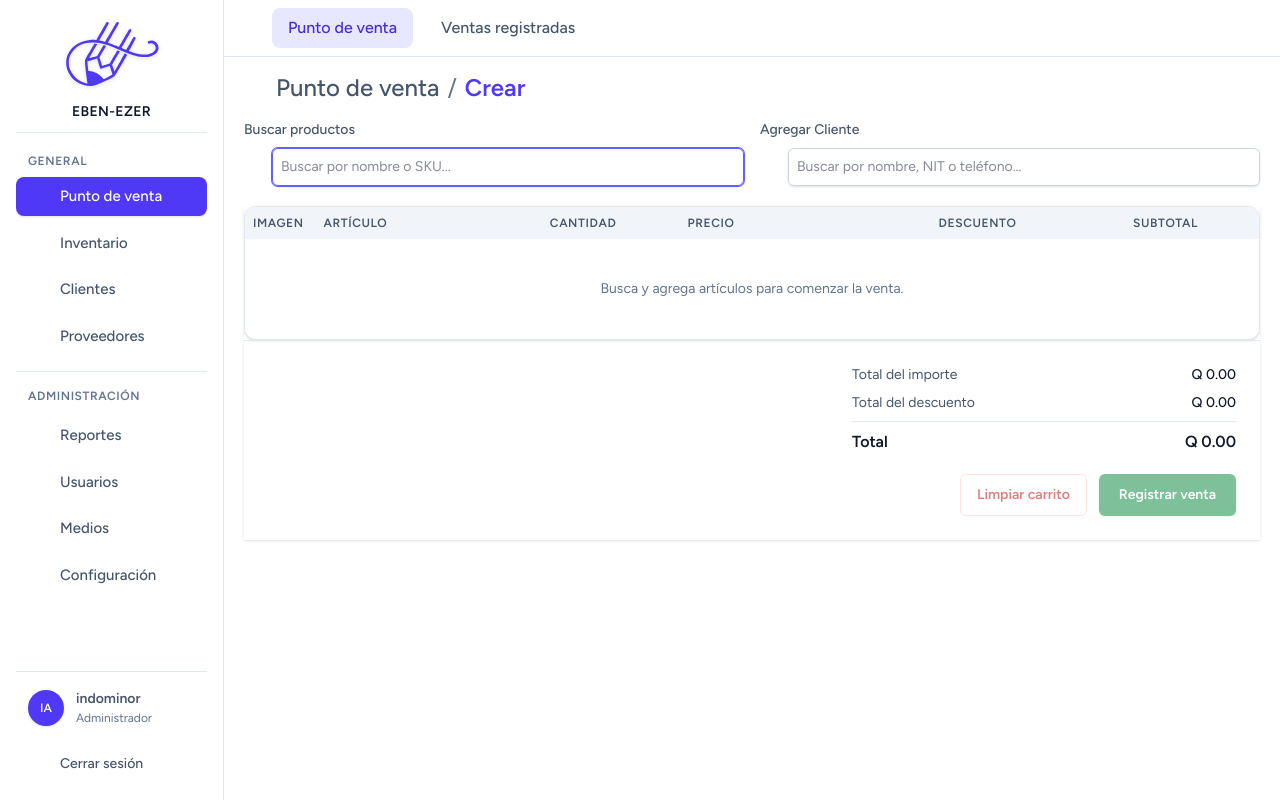
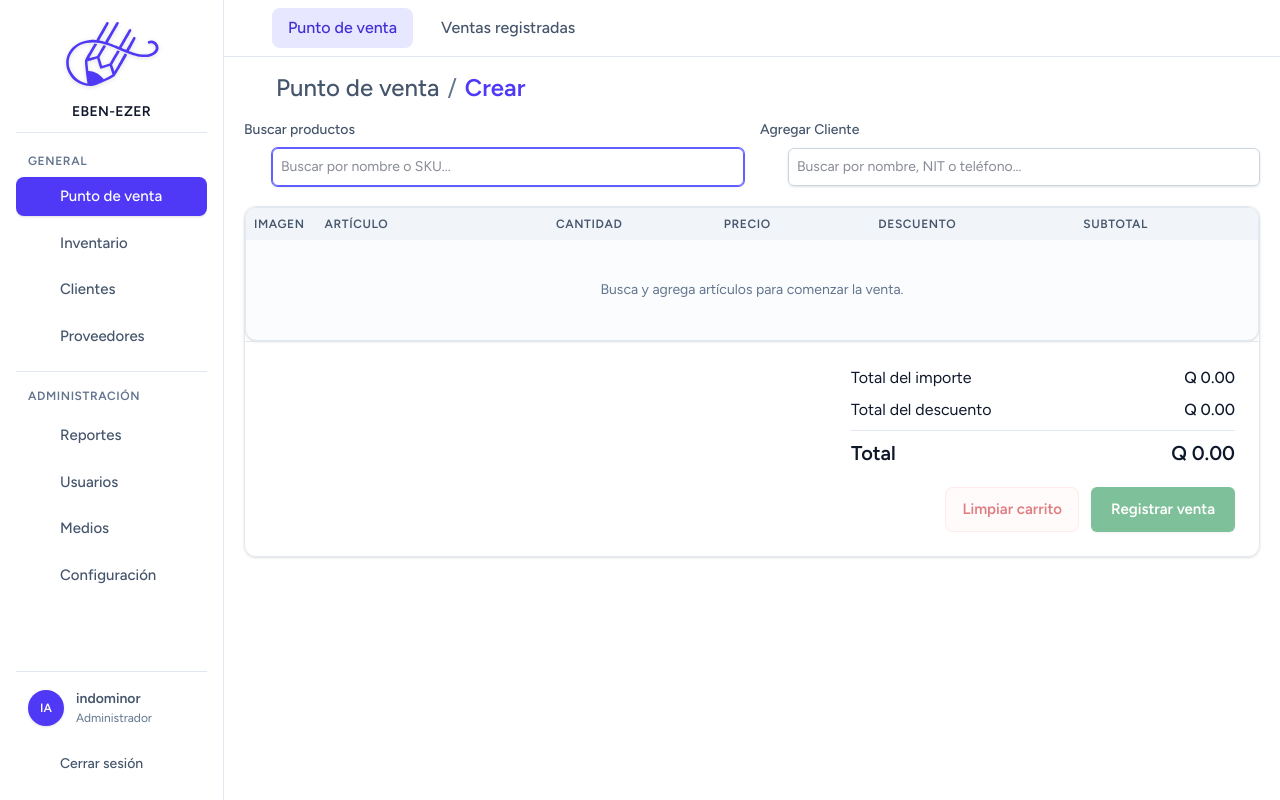
Before and after one commit to Polaryys/PolyMorph_Pos, a Laravel app: page /ventas/create in a window 1280 px wide. Run offline with Laravel 12, Linux system fonts and the light colour scheme; a user stored in the database is signed in; data comes from the database, SQL or seed files in the repository; data that the repository does not hold is empty; style sheets or scripts are compiled from the project's sources; some libraries are stand-ins or nearby versions.

Commit message:
Diseño de Carrito, temas, etc

```diff
--- a/resources/css/system-colors.css
+++ b/resources/css/system-colors.css
@@ -67,7 +67,7 @@
     --app-surface: var(--color-zinc-900);
     --app-surface-alt: var(--color-zinc-800);
     --app-surface-hover: var(--color-zinc-700);
-    --app-surface-elevated: var(--color-zinc-700);
+    --app-surface-elevated: var(--color-zinc-900);
 
     /* TEXTOS */
     --app-text-primary: var(--color-zinc-50);
--- a/resources/js/ventas.js
+++ b/resources/js/ventas.js
@@ -227,12 +227,6 @@ export function ventasCarrito(clienteSeleccionado = null, detalles = []) {
             );
 
             if (detalleExistente) {
-                if (!incrementarExistente) {
-                    this.errorFormulario = 'Este producto ya está agregado. Puedes cambiar su cantidad en la tabla.';
-                    this.enfocarBuscadorProductos();
-                    return;
-                }
-
                if (Number(detalleExistente.cantidad) >= this.cantidadDisponible(detalleExistente)) {
                   this.errorFormulario = 'No hay existencias suficientes para agregar otra unidad.';
                   this.enfocarBuscadorProductos();
--- a/resources/views/ventas/create.blade.php
+++ b/resources/views/ventas/create.blade.php
@@ -1,7 +1,6 @@
 <x-app-layout>
 
-    <div x-data="ventasCarrito(@js($clienteSeleccionado), @js($detalles))" x-init="init()"
-        class="space-y-3">
+    <div x-data="ventasCarrito(@js($clienteSeleccionado), @js($detalles))" x-init="init()" class="space-y-3">
 
         <form id="formulario-venta" action="{{ route('ventas.store') }}" method="POST" class="space-y-5"
             x-ref="formularioVenta" @submit.prevent="confirmarVenta($event)">
@@ -18,7 +17,7 @@
             {{-- Errores de validación --}}
             @if ($errors->any())
                 <div id="alert-validation-errors" role="alert"
-                    class="mb-4 flex items-center justify-between gap-4 rounded-lg border border-red-200 bg-red-100 p-4 text-sm text-red-700">
+                    class="mb-4 flex items-center justify-between gap-4 rounded-lg border border-red-200/70 dark:border-red-800/50 bg-red-100/70 dark:bg-red-950/30 p-4 text-sm text-red-700 dark:text-red-400">
                     <div>
                         <p class="font-semibold">No se pudo registrar la venta:</p>
 
@@ -38,7 +37,7 @@
 
             {{-- Errores de Alpine --}}
             <p id="alert-alpine-error" x-cloak x-show="errorFormulario"
-                class="mb-4 flex items-center justify-between gap-4 rounded-lg border border-red-200 bg-red-100 p-4 text-sm text-red-700"
+                class="mb-4 flex items-center justify-between gap-4 rounded-lg border border-red-200/70 dark:border-red-800/50 bg-red-100/70 dark:bg-red-950/30 p-4 text-sm text-red-700 dark:text-red-400"
                 role="alert">
                 <span x-text="errorFormulario"></span>
 
--- a/resources/views/ventas/partials/_buscador-cliente.blade.php
+++ b/resources/views/ventas/partials/_buscador-cliente.blade.php
@@ -4,16 +4,16 @@
 
     <template x-if="clienteSeleccionado">
         <div
-            class="flex min-h-10 items-center justify-between gap-3 rounded-md border border-indigo-200 bg-indigo-50 px-3 py-2">
-            <span class="min-w-0">
-                <span class="block truncate text-sm font-semibold text-slate-900"
+            class="flex min-h-10 items-center justify-between gap-3 rounded-md border border-app-primary-200 dark:border-app-primary-800 bg-app-primary-100/70 dark:bg-app-primary-900/30 px-3 py-2">
+            <span class="min-w-0 flex flex-wrap items-center gap-x-2">
+                <span class="truncate text-sm font-semibold text-app-text-primary"
                     x-text="clienteSeleccionado.nombre"></span>
-                <span class="block text-xs text-slate-600">
+                <span class="text-xs text-app-text-secondary whitespace-nowrap">
                     NIT: <span x-text="clienteSeleccionado.nit"></span>
                 </span>
             </span>
             <button type="button" @click="quitarCliente()"
-                class="shrink-0 text-sm font-medium text-indigo-700 hover:text-indigo-900">
+                class="shrink-0 text-sm font-medium text-app-primary-700 dark:text-app-primary-300 hover:text-app-primary-900 dark:hover:text-app-primary-200">
                 Quitar
             </button>
         </div>
@@ -21,21 +21,21 @@
 
     <template x-if="!clienteSeleccionado">
         <div class="flex items-center gap-2">
-            <x-lucide-search class="h-5 w-5 shrink-0 text-slate-400" />
+            <x-lucide-search class="h-5 w-5 shrink-0 text-app-text-muted" />
             <x-text-input id="buscar-cliente" type="search" x-model="buscarCliente"
                 @input.debounce.300ms="buscarClientes()" @keydown.enter.prevent
                 placeholder="Buscar por nombre, NIT o teléfono..." autocomplete="off" class="w-full" />
-            <span x-show="cargandoClientes" x-cloak class="text-sm text-slate-500">Buscando...</span>
+            <span x-show="cargandoClientes" x-cloak class="text-sm text-app-text-muted">Buscando...</span>
         </div>
     </template>
 
     <div x-cloak x-show="!clienteSeleccionado && buscarCliente.trim().length > 0"
-        class="absolute z-30 mt-1 max-h-80 w-full overflow-y-auto rounded-xl border border-slate-200 bg-white shadow-lg">
+        class="absolute z-30 mt-1 max-h-80 w-full overflow-y-auto rounded-xl border border-app-border bg-app-surface-elevated shadow-lg">
         <template x-for="cliente in resultadosClientes" :key="cliente.id">
             <button type="button" @click="seleccionarCliente(cliente)"
-                class="w-full border-b border-slate-100 px-4 py-3 text-left transition hover:bg-indigo-50">
-                <span class="block truncate text-sm font-semibold text-slate-900" x-text="cliente.nombre"></span>
-                <span class="mt-1 block text-xs text-slate-600">
+                class="w-full border-b border-app-border px-4 py-3 text-left transition hover:bg-app-surface-hover">
+                <span class="block truncate text-sm font-semibold text-app-text-primary" x-text="cliente.nombre"></span>
+                <span class="mt-1 block text-xs text-app-text-secondary">
                     NIT: <span x-text="cliente.nit"></span>
                     <template x-if="cliente.telefono">
                         <span> · Teléfono: <span x-text="cliente.telefono"></span></span>
@@ -45,10 +45,10 @@
         </template>
 
         <p x-show="!cargandoClientes && !errorBusquedaClientes && resultadosClientes.length === 0"
-            class="px-4 py-3 text-sm text-slate-500">No se encontraron clientes coincidentes.</p>
+            class="px-4 py-3 text-sm text-app-text-muted">No se encontraron clientes coincidentes.</p>
     </div>
 
-    <p x-show="errorBusquedaClientes" x-cloak class="mt-2 text-sm text-red-600">
+    <p x-show="errorBusquedaClientes" x-cloak class="mt-2 text-sm text-red-600 dark:text-red-400">
         No se pudo realizar la búsqueda de clientes. Inténtalo nuevamente.
     </p>
 </div>
--- a/resources/views/ventas/partials/_buscador-producto.blade.php
+++ b/resources/views/ventas/partials/_buscador-producto.blade.php
@@ -7,56 +7,58 @@
         <x-text-input id="buscar-producto" x-ref="buscadorProductos" type="search" x-model="buscar"
             @input.debounce.300ms="buscarProductos()" @keydown.enter.prevent="agregarProductoConEnter()"
             placeholder="Buscar por nombre o SKU..." autocomplete="off" class="w-full" />
-            <span x-show="cargando" x-cloak class="text-sm text-slate-500">Buscando...</span>
+        <span x-show="cargando" x-cloak class="text-sm text-app-border-strong">Buscando...</span>
     </div>
 
     <div x-cloak x-show="buscar.trim().length > 0"
-            class="absolute z-30 mt-1 max-h-80 w-full overflow-y-auto rounded-xl border border-slate-200 bg-white shadow-lg sm:max-w-2xl">
+        class="absolute z-30 mt-1 max-h-80 w-full overflow-y-auto rounded-xl border border-app-border bg-app-surface-elevated shadow-lg sm:max-w-2xl">
         <template x-for="producto in resultados" :key="producto.presentacion_id">
             <button type="button" @click="seleccionar(producto)"
-                    class="flex w-full items-center justify-between gap-4 border-b border-slate-100 px-4 py-3 text-left transition hover:bg-indigo-50">
+                class="flex w-full items-center justify-between gap-4 border-b border-app-border px-4 py-3 text-left transition">
                 <span class="flex min-w-0 items-center gap-3">
-                        <span class="h-12 w-12 shrink-0 overflow-hidden rounded-md bg-slate-100">
+                    <span class="h-12 w-12 shrink-0 overflow-hidden rounded-md ">
                         <template x-if="producto.imagen">
-                                <img :src="producto.imagen" :alt="producto.nombre"
-                                    class="h-full w-full object-cover">
+                            <img :src="producto.imagen" :alt="producto.nombre" class="h-full w-full object-cover">
                         </template>
                         <template x-if="!producto.imagen">
                             <span class="flex h-full w-full items-center justify-center">
-                                    <x-lucide-image class="h-6 w-6 text-slate-400" />
+                                <x-lucide-image class="h-6 w-6 text-app-border-strong" />
                             </span>
                         </template>
                     </span>
                     <span class="min-w-0">
-                            <span class="block truncate text-sm font-semibold text-slate-900"
+                        <span class="block truncate text-base font-semibold text-app-text-primary"
                             x-text="producto.marca ? `${producto.nombre} - ${producto.marca}` : producto.nombre"></span>
-                            <span class="mt-1 block text-xs text-slate-500">
+                        <span class="mt-1 block text-[15px] text-app-text-muted">
                             SKU: <span x-text="producto.sku"></span>
                             <template x-if="producto.ubicacion">
-                                    <span> · 📍 <span x-text="producto.ubicacion"></span></span>
+                                <span class="inline-flex items-center gap-1">
+                                    · <x-lucide-map-pin class="w-4 h-4" />
+                                    <span x-text="producto.ubicacion"></span>
+                                </span>
                             </template>
                         </span>
                     </span>
                 </span>
                 <span class="shrink-0 text-right">
-                        <span class="block text-lg font-bold text-indigo-700">
+                    <span class="block text-lg font-bold text-app-primary-600">
                         Q <span x-text="Number(producto.precio_unitario_actual).toFixed(2)"></span>
                     </span>
                     <template x-if="producto.tipo_item === 'PRODUCTO'">
-                            <span class="mt-1 block text-xs text-slate-500">
+                        <span class="mt-1 block text-xs text-app-text-muted">
                             <span x-text="cantidadDisponible(producto)"></span>
                             <span x-text="cantidadDisponible(producto) === 1 ? 'disponible' : 'disponibles'"></span>
                         </span>
                     </template>
                     <template x-if="producto.tipo_item === 'SERVICIO'">
-                            <span class="font-medium text-indigo-700">Servicio</span>
+                        <span class="font-medium text-app-primary-700">Servicio</span>
                     </template>
                 </span>
             </button>
         </template>
 
-            <p x-show="!cargando && !errorBusqueda && resultados.length === 0"
-                class="px-4 py-3 text-sm text-slate-500">No se encontraron productos coincidentes.</p>
+        <p x-show="!cargando && !errorBusqueda && resultados.length === 0" class="px-4 py-3 text-sm text-app-text-muted">No
+            se encontraron productos coincidentes.</p>
     </div>
 
     <p x-show="errorBusqueda" x-cloak class="mt-2 text-sm text-red-600">
--- a/resources/views/ventas/partials/_detalles.blade.php
+++ b/resources/views/ventas/partials/_detalles.blade.php
@@ -1,19 +1,19 @@
-<section class="overflow-hidden bg-white shadow-sm">
+<section class="overflow-hidden border rounded-xl border-app-border shadow-sm">
     <x-table>
         <x-slot:headers>
             <th class="w-16 whitespace-nowrap px-2 py-2">Imagen</th>
             <th class="px-3 py-2">Artículo</th>
             <th class="whitespace-nowrap px-3 py-2 text-center">Cantidad</th>
-            <th class="whitespace-nowrap px-3 py-2">Precio</th>
-            <th class="whitespace-nowrap px-3 py-2 text-right">Descuento</th>
-            <th class="whitespace-nowrap px-3 py-2 text-right">Subtotal</th>
+            <th class="whitespace-nowrap px-3 py-2 text-center w-32">Precio</th>
+            <th class="whitespace-nowrap px-3 py-2 text-center">Descuento</th>
+            <th class="whitespace-nowrap px-3 py-2 text-center">Subtotal</th>
             <th class="px-3 py-2 text-center"><span class="sr-only">Acción</span></th>
         </x-slot:headers>
 
         <template x-for="(detalle, indice) in detalles" :key="detalle.presentacion_id">
             <tr class="align-middle">
                 <td class="w-16 px-1 py-1">
-                    <span class="relative block h-14 w-14 overflow-hidden rounded-md bg-slate-100">
+                    <span class="relative block h-14 w-14 overflow-hidden rounded-md">
                         <template x-if="detalle.imagen">
                             <img :src="detalle.imagen" :alt="detalle.nombre" class="h-full w-full object-cover">
                         </template>
@@ -29,10 +29,10 @@
                         </template>
                     </span>
                 </td>
-                <td class="px-3 py-2 font-semibold text-slate-900">
+                <td class="px-3 py-2 font-normal text-[15px] text-app-text-primary">
                     <span class="block"
                         x-text="detalle.marca ? `${detalle.nombre} - ${detalle.marca}` : detalle.nombre"></span>
-                    <span class="mt-1 block text-xs font-normal text-slate-500">
+                    <span class="mt-1 block text-xs font-normal text-app-text-secondary">
                         SKU: <span x-text="detalle.sku"></span>
                     </span>
                     <input type="hidden" :name="`detalles[${indice}][presentacion_id]`"
@@ -48,7 +48,9 @@
                         <button type="button" @click="ajustarCantidad(detalle, -1)"
                             :disabled="Number(detalle.cantidad) <= 1"
                             :aria-label="`Disminuir cantidad de ${detalle.nombre}`"
-                            class="flex h-9 w-9 shrink-0 items-center justify-center rounded-md border border-slate-300 bg-white text-slate-600 shadow-sm transition hover:bg-slate-100 hover:text-slate-900 disabled:cursor-not-allowed disabled:opacity-40">
+                            class="flex h-9 w-9 shrink-0 items-center justify-center rounded-md border border-app-border-strong
+                            text-app-text-secondary shadow-sm transition hover:bg-app-surface-alt hover:text-app-text-primary
+                            disabled:cursor-not-allowed disabled:opacity-40">
                             <x-lucide-minus class="h-4 w-4" />
                         </button>
 
@@ -56,48 +58,53 @@
                         <input type="number" min="1" step="1"
                             :max="detalle.tipo_item === 'PRODUCTO' ? cantidadDisponible(detalle) : null"
                             @change="actualizarDescuentoAutomatico(detalle, true)" x-model.number="detalle.cantidad"
-                            class="h-9 w-16 rounded-md border border-slate-300 bg-white p-2 text-center text-sm shadow-sm [appearance:textfield] [&::-webkit-inner-spin-button]:appearance-none [&::-webkit-outer-spin-button]:appearance-none focus:border-indigo-500 focus:ring-1 focus:ring-indigo-500">
+                            class="h-9 w-16 rounded-md border border-app-border-strong p-2 text-center text-[15px]
+                            shadow-sm [appearance:textfield] [&::-webkit-inner-spin-button]:appearance-none
+                            [&::-webkit-outer-spin-button]:appearance-none focus:border-app-primary-500 focus:ring-1
+                            focus:ring-app-primary-500">
 
                         {{-- Aumentar cantidad --}}
                         <button type="button" @click="ajustarCantidad(detalle, 1)"
                             :disabled="detalle.tipo_item === 'PRODUCTO' && Number(detalle.cantidad) >= cantidadDisponible(detalle)"
                             :aria-label="`Aumentar cantidad de ${detalle.nombre}`"
-                            class="flex h-9 w-9 shrink-0 items-center justify-center rounded-md border border-slate-300 bg-white text-slate-600 shadow-sm transition hover:bg-slate-100 hover:text-slate-900 disabled:cursor-not-allowed disabled:opacity-40">
+                            class="flex h-9 w-9 shrink-0 items-center justify-center rounded-md border
+                            border-app-border-strong text-app-text-secondary shadow-sm transition hover:bg-app-surface-alt
+                            hover:text-text-app-text-primary disabled:cursor-not-allowed disabled:opacity-40">
                             <x-lucide-plus class="h-4 w-4" />
                         </button>
 
                     </div>
                 </td>
-                <td class="whitespace-nowrap px-3 py-2">
-                    <div class="inline-flex items-center gap-2">
-                        <span class="text-base font-semibold text-slate-900"
+                <td class="whitespace-nowrap text-center px-3 py-2">
+                    <div class="inline-flex items-center  gap-2">
+                        <span class="text-base font-normal text-app-text-primary"
                             x-text="'Q ' + precioActual(detalle, detalle.tipo_precio, detalle.cantidad).toFixed(2)"></span>
                         <select x-model="detalle.tipo_precio" @change="actualizarDescuentoAutomatico(detalle)"
-                            class="w-20 rounded-md border-slate-300 px-2 py-1.5 text-xs focus:border-indigo-500 focus:ring-indigo-500">
-                            <option value="unitario">Unitario</option>
+                            class="w-24 bg-app-backgraound rounded-md border-app-border px-2 py-1.5 focus:border-app-primary-500 focus:ring-app-primary-500">
+                            <option value="unitario" class="bg-app-background">Unitario</option>
                             <template
                                 x-if="detalle.precio_docena_actual !== null && Number(detalle.cantidad) * Number(detalle.factor || 1) >= 12">
-                                <option value="docena">+ Docena</option>
+                                <option value="docena" class="bg-app-background">+ Docena</option>
                             </template>
                             <template
                                 x-if="detalle.precio_ciento_actual !== null && Number(detalle.cantidad) * Number(detalle.factor || 1) >= 100">
-                                <option value="ciento">+ Ciento</option>
+                                <option value="ciento" class="bg-app-background">+ Ciento</option>
                             </template>
                         </select>
                     </div>
                 </td>
-                <td class="whitespace-nowrap px-3 py-2 text-right">
+                <td class="whitespace-nowrap px-3 py-2 text-center">
                     <label class="sr-only" :for="`descuento-${indice}`">Descuento para <span
                             x-text="detalle.nombre"></span></label>
-                    <div class="inline-flex items-center gap-1">
-                        <span class="text-slate-500">Q</span>
+                    <div class="inline-flex items-center gap-1 text-[15px]">
+                        <span class="text-app-text-muted">Q</span>
                         <input type="text" inputmode="decimal" pattern="[0-9]+([.][0-9]{1,2})?" maxlength="15"
                             :id="`descuento-${indice}`" :name="`detalles[${indice}][descuento]`"
                             x-model="detalle.descuento"
-                            class="w-24 rounded-md border-slate-300 p-2 text-right text-sm focus:border-indigo-500 focus:ring-indigo-500">
+                            class="w-20 rounded-md border-app-border-strong p-2 text-center focus:border-app-primary-500 focus:ring-app-primary-500">
                     </div>
                 </td>
-                <td class="whitespace-nowrap px-3 py-2 text-right font-semibold text-slate-900"
+                <td class="whitespace-nowrap px-3 py-2 text-center font-semibold text-[15px] text-app-text-primary"
                     x-text="'Q ' + subtotalDetalle(detalle).toFixed(2)"></td>
                 <td class="px-3 py-2 text-center">
                     <button type="button" @click="quitarDetalle(indice)" :aria-label="`Eliminar ${detalle.nombre}`"
@@ -109,24 +116,24 @@
         </template>
 
         <tr x-show="detalles.length === 0">
-            <td colspan="7" class="px-6 py-10 text-center text-sm text-slate-500 bg-white">
+            <td colspan="7" class="px-6 py-10 text-center text-sm text-slate-500">
                 Busca y agrega artículos para comenzar la venta.
             </td>
         </tr>
     </x-table>
 
-    <div class="flex flex-col gap-5 border-t border-slate-200 p-4 sm:p-6">
-        <dl class="w-full space-y-2 text-sm sm:ml-auto sm:max-w-sm">
-            <div class="flex justify-between gap-6 text-slate-600">
+    <div class="flex flex-col gap-5 border-t border-app-border text-base p-4 sm:p-6">
+        <dl class="w-full space-y-2 sm:ml-auto sm:max-w-sm">
+            <div class="flex justify-between gap-6 text-app-secondary">
                 <dt>Total del importe</dt>
-                <dd class="font-medium text-slate-900" x-text="'Q ' + totalImporte().toFixed(2)"></dd>
+                <dd class="font-medium text-app-primary" x-text="'Q ' + totalImporte().toFixed(2)"></dd>
             </div>
-            <div class="flex justify-between gap-6 text-slate-600">
+            <div class="flex justify-between gap-6 text-app-secondary">
                 <dt>Total del descuento</dt>
-                <dd class="font-medium text-slate-900" x-text="'Q ' + totalDescuento().toFixed(2)"></dd>
+                <dd class="font-medium text-app-primary" x-text="'Q ' + totalDescuento().toFixed(2)"></dd>
             </div>
             <div
-                class="flex justify-between gap-6 border-t border-slate-200 pt-2 text-base font-semibold text-slate-900">
+                class="flex text-xl justify-between gap-6 border-t border-app-border pt-2 text-base font-semibold text-app-primary">
                 <dt>Total</dt>
                 <dd x-text="'Q ' + totalVenta().toFixed(2)"></dd>
             </div>
@@ -134,11 +141,13 @@
 
         <div class="flex flex-col-reverse gap-3 sm:flex-row sm:justify-end">
             <button type="button" @click="limpiarCarrito()" :disabled="detalles.length === 0"
-                class="rounded-md border border-red-200 px-4 py-2.5 text-sm font-semibold text-red-700 transition hover:bg-red-50 disabled:cursor-not-allowed disabled:opacity-50">
+                class="rounded-lg border border-red-200/70 bg-red-50/70 px-4 py-2.5 text-[15px] font-semibold
+                text-red-700 transition hover:bg-red-100 dark:border-red-800/50 dark:bg-red-950/30
+                dark:text-red-500 dark:hover:bg-red-900/50 disabled:cursor-not-allowed disabled:opacity-50">
                 Limpiar carrito
             </button>
             <button type="button" @click="abrirModalPago()" :disabled="!formularioValido()"
-                class="rounded-md bg-green-700 px-5 py-2.5 text-sm font-semibold text-white shadow-sm transition hover:bg-green-800 disabled:cursor-not-allowed disabled:opacity-50">
+                class="rounded-md bg-green-700 px-5 py-2.5 text-[15px] font-semibold text-white shadow-sm transition hover:bg-green-800 disabled:cursor-not-allowed disabled:opacity-50">
                 Registrar venta
             </button>
         </div>
```
Also changed, not shown: resources/views/articulos/index.blade.php (+8 -8 lines), resources/views/ventas/index.blade.php (+22 -19 lines). Lines whose indentation alone changed are shown as unchanged.
